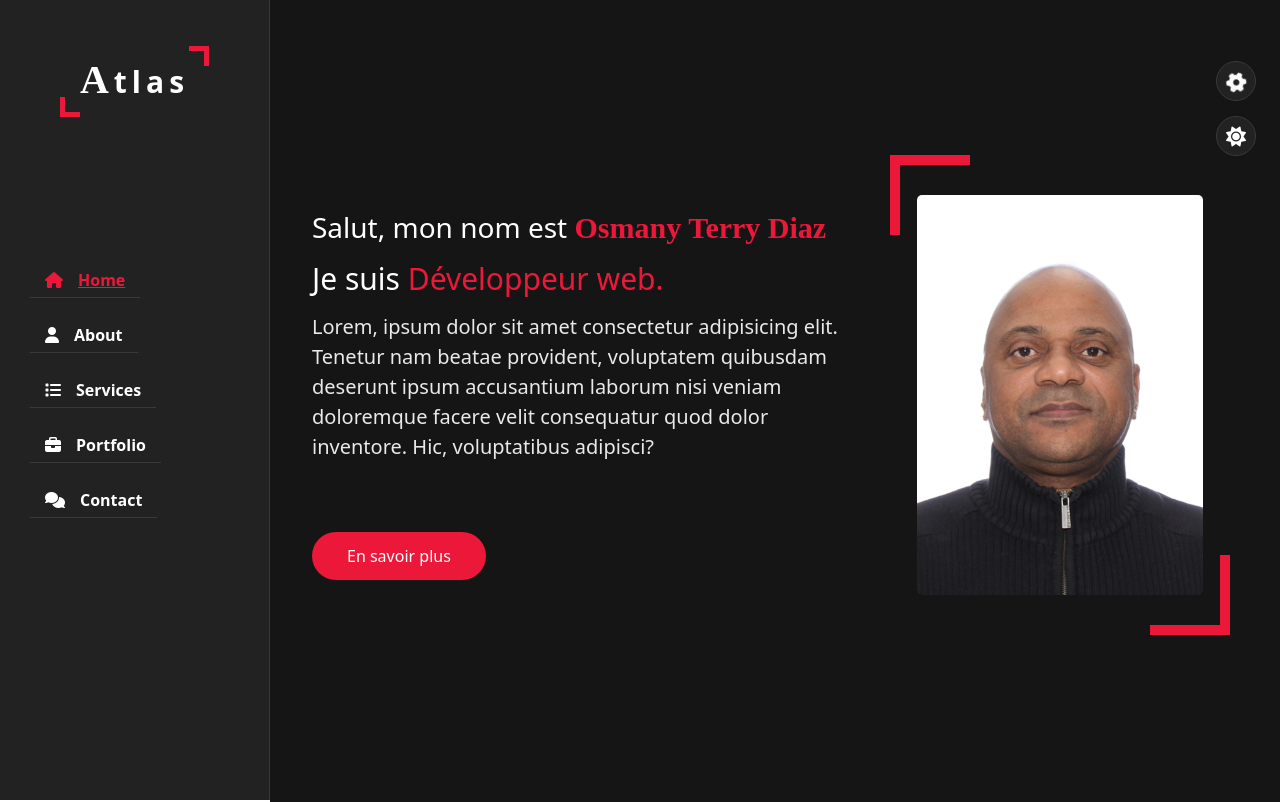
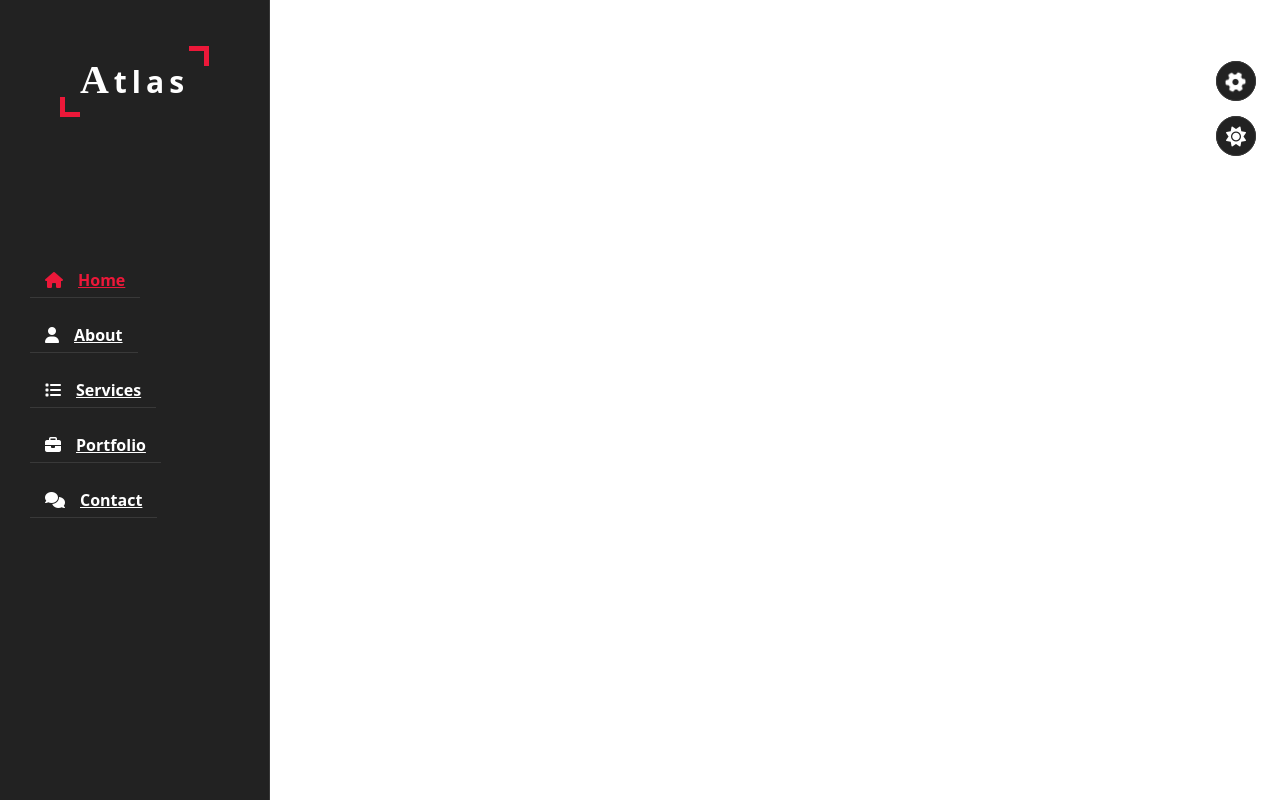
Before and after one commit to tosmany/tosmany, an Angular app: page / in a window 1280 px wide. Shown: the top 802 px of the page. Built offline with nearby package versions, Linux system fonts and the light colour scheme; a web font is replaced by a local one.

Commit message:
Redirection witout routerLink finished

```diff
--- a/src/app/app.component.ts
+++ b/src/app/app.component.ts
@@ -1,15 +1,28 @@
 import { Component } from '@angular/core';
-import { RouterOutlet } from '@angular/router';
+import { RouterOutlet, RouterModule, RouterLink } from '@angular/router';
 import { MainContainerComponent } from './main-container/main-container.component';
-import { MainContainerEndComponent } from './main-container-end/main-container-end.component';
 import { AsideStartComponent } from "./aside-start/aside-start.component";
-import { AsideEndComponent } from "./aside-end/aside-end.component";
 import { StyleSwitcherComponent } from './style-switcher/style-switcher.component';
+import { ContactSectionComponent } from './contact-section/contact-section.component';
+import { HomeSectionStartComponent } from './home-section-start/home-section-start.component';
+import { PortoFolioSectionComponent } from './porto-folio-section/porto-folio-section.component';
+import { ServiceComponent } from './service/service.component';
+import { MainContentComponent } from './main-content/main-content.component';
 
 @Component({
   selector: 'app-root',
   standalone: true,
-  imports: [RouterOutlet, MainContainerComponent, MainContainerEndComponent, AsideStartComponent, AsideEndComponent, StyleSwitcherComponent],
+  imports: [
+    RouterOutlet,
+    RouterModule,
+    RouterLink,
+    MainContainerComponent,
+    AsideStartComponent,
+    StyleSwitcherComponent,
+    MainContentComponent, ServiceComponent,
+    ContactSectionComponent,
+    HomeSectionStartComponent,
+    PortoFolioSectionComponent],
   templateUrl: './app.component.html',
   styleUrl: './app.component.css'
 })
--- a/src/app/app.routes.ts
+++ b/src/app/app.routes.ts
@@ -7,8 +7,9 @@ import { ContactSectionComponent } from './contact-section/contact-section.compo
 
 
 export const routes: Routes = [
-    { path: '', component: HomeSectionStartComponent  },
-    { path: 'home', component:  HomeSectionStartComponent },
+    { path: 'home',
+      component: HomeSectionStartComponent
+    },  // Redirección predeterminada
     { path: 'about', component: AboutSectionStartComponent },
     { path: 'service', component: ServiceComponent },
     { path: 'portfolio', component: PortoFolioSectionComponent },
--- a/src/app/aside-start/aside-start.component.html
+++ b/src/app/aside-start/aside-start.component.html
@@ -6,10 +6,10 @@
         <span></span>
     </div>
     <ul class="nav">
-        <li><a routerLink="/home" class="active"><i class="fa fa-home"></i>Home</a></li>
-        <li><a routerLink="/about"><i class="fa fa-user"></i>About</a></li>
-        <li><a routerLink="/service"><i class="fa fa-list"></i>Services</a></li>
-        <li><a routerLink="/portfolio"><i class="fa fa-briefcase"></i>Portfolio</a></li>
-        <li><a routerLink="/contact"><i class="fa fa-comments"></i>Contact</a></li>
+        <li><a href="/home" class="active"><i class="fa fa-home"></i>Home</a></li>
+        <li><a href="/about"><i class="fa fa-user"></i>About</a></li>
+        <li><a href="/service"><i class="fa fa-list"></i>Services</a></li>
+        <li><a href="/portfolio"><i class="fa fa-briefcase"></i>Portfolio</a></li>
+        <li><a href="/contact"><i class="fa fa-comments"></i>Contact</a></li>
     </ul>
 </div>
--- a/src/app/aside-start/aside-start.component.ts
+++ b/src/app/aside-start/aside-start.component.ts
@@ -1,4 +1,5 @@
 import { Component } from '@angular/core';
+import { RouterLink } from '@angular/router';
 
 @Component({
   selector: 'app-aside-start',
--- a/src/app/home-section-start/home-section-start.component.html
+++ b/src/app/home-section-start/home-section-start.component.html
@@ -5,7 +5,7 @@
         <h3 class="hello">{{presentation.gretting}}&nbsp;<span class="name">{{presentation.name}}</span></h3>
         <h3 class="my-profession">Je suis&nbsp;<span class="typing">{{presentation.title}}.</span></h3>
         <p>{{presentation.description}}</p>
-        <a href="#contact" class="btn hire-me">{{presentation.buttonText}}</a>
+        <a href="/contact" class="btn hire-me">{{presentation.buttonText}}</a>
       </div>
       <div class="home-img padd-15">
         <img src="{{presentation.image}}" alt="">
--- a/src/app/main-container/main-container.component.html
+++ b/src/app/main-container/main-container.component.html
@@ -4,6 +4,8 @@
     <app-aside-start></app-aside-start>
     <!--  ===== Aside End =====-->
     <!--  ===== Main Content Start =====-->
-    <app-main-content></app-main-content>
+    <!--<app-main-content></app-main-content>-->
+    <!--<app-home-section-start></app-home-section-start>-->
+    <app-style-switcher></app-style-switcher>
     <!--  ===== Main Cointent End =====-->
 </div>
--- a/src/app/main-container/main-container.component.ts
+++ b/src/app/main-container/main-container.component.ts
@@ -2,13 +2,15 @@ import { Component } from '@angular/core';
 import { AsideStartComponent } from '../aside-start/aside-start.component';
 import { AsideEndComponent } from '../aside-end/aside-end.component';
 import { MainContentComponent } from '../main-content/main-content.component';
-import { MainContainerEndComponent } from '../main-container-end/main-container-end.component';
 import { MainContentEndComponent } from "../main-content-end/main-content-end.component";
+import { StyleSwitcherComponent } from "../style-switcher/style-switcher.component";
+import { HomeSectionStartComponent } from "../home-section-start/home-section-start.component";
+
 
 @Component({
   selector: 'app-main-container',
   standalone: true,
-  imports: [AsideStartComponent, AsideEndComponent, MainContentComponent, MainContentEndComponent],
+  imports: [AsideStartComponent, AsideEndComponent, MainContentComponent, MainContentEndComponent, StyleSwitcherComponent, HomeSectionStartComponent],
   templateUrl: './main-container.component.html',
   styleUrl: './main-container.component.css'
 })
--- a/src/styles.css
+++ b/src/styles.css
@@ -132,6 +132,7 @@ ul {
 
 .btn:hover {
   transform: scale(1.05);
+
 }
 
 .shadow-dark {
@@ -251,13 +252,14 @@ ul {
   display: block;
 }
 
-.aside .nav li a {
+.aside .nav li a{
   font-size: 16px;
   font-weight: 600;
   display: block;
   border-bottom: 1px solid var(--bg-black-50);
   color: var(--text-black-900);
   padding: 5px 15px;
+  cursor: pointer;
 }
 
 .aside .nav li a.active {
```
